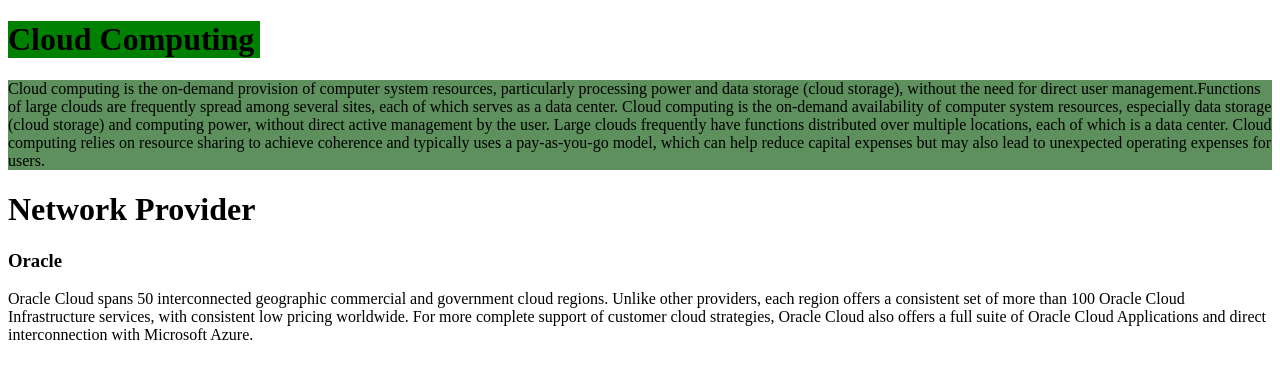
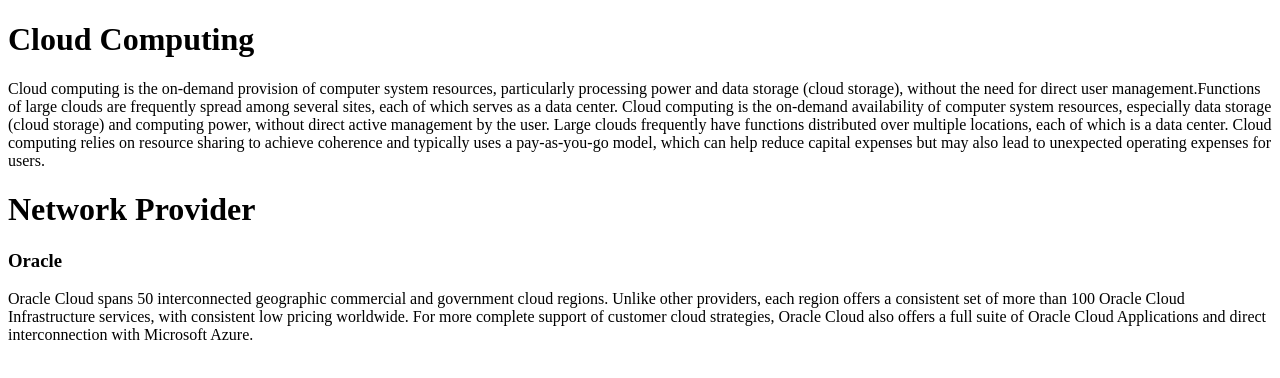
Before and after one commit to Arwinmejia01/TRY, a plain HTML site: page index.html in a window 1280 px wide. Drawn offline with Linux system fonts and the light colour scheme.

Commit message:
Update index.html

```diff
--- a/index.html
+++ b/index.html
@@ -7,8 +7,8 @@
     <link rel="stylesheet" href="main.css ">
 </head>
 <body>
-    <h1 style="background-color: #008000; width: 252px;">Cloud Computing</h1>
-    <p style="background-color: #5d905d;">Cloud computing is the on-demand provision of computer system resources,
+    <h1>Cloud Computing</h1>
+    <p>Cloud computing is the on-demand provision of computer system resources,
         particularly processing power and data storage (cloud storage), without
         the need for direct user management.Functions of large clouds are frequently
         spread among several sites, each of which serves as a data center. Cloud computing
```
